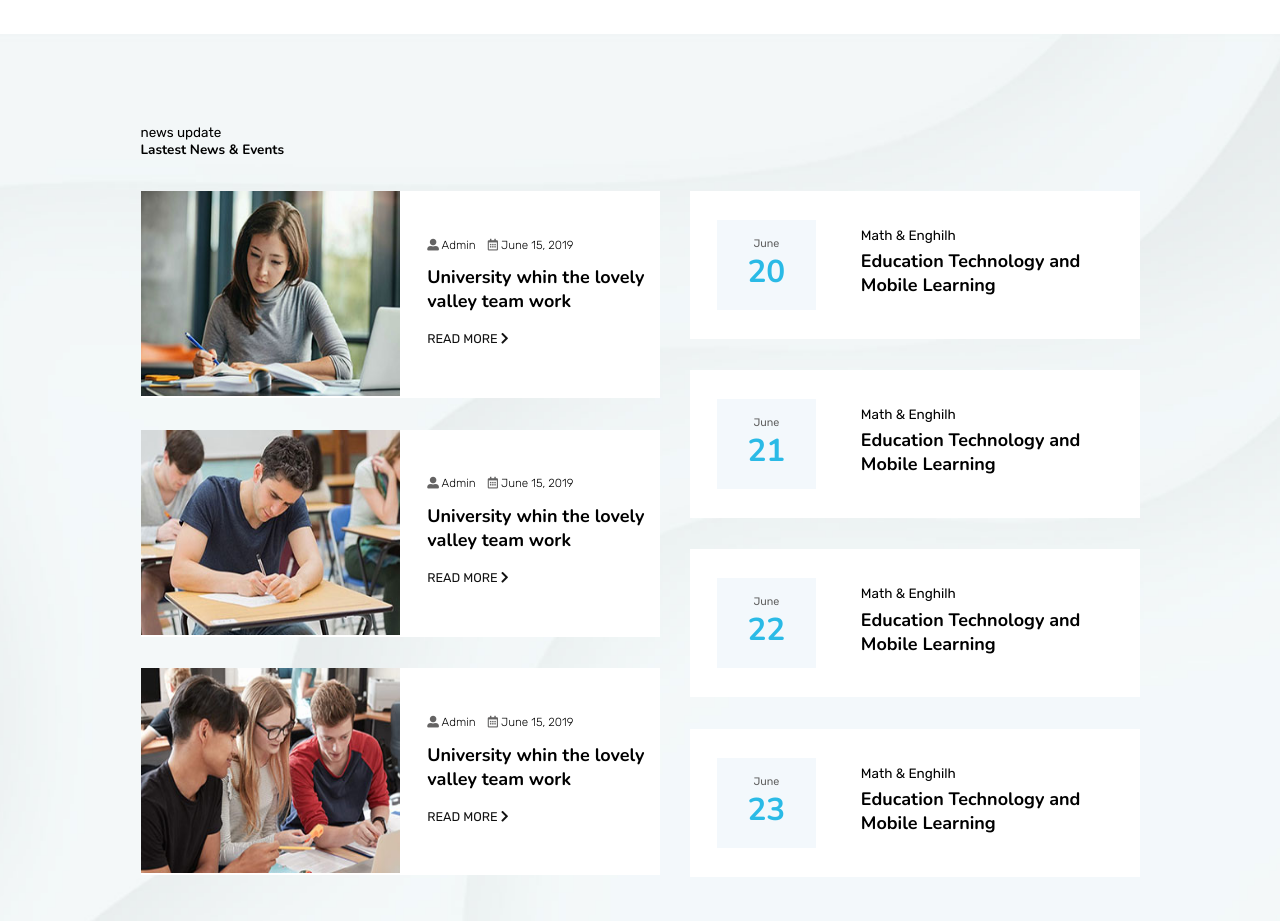
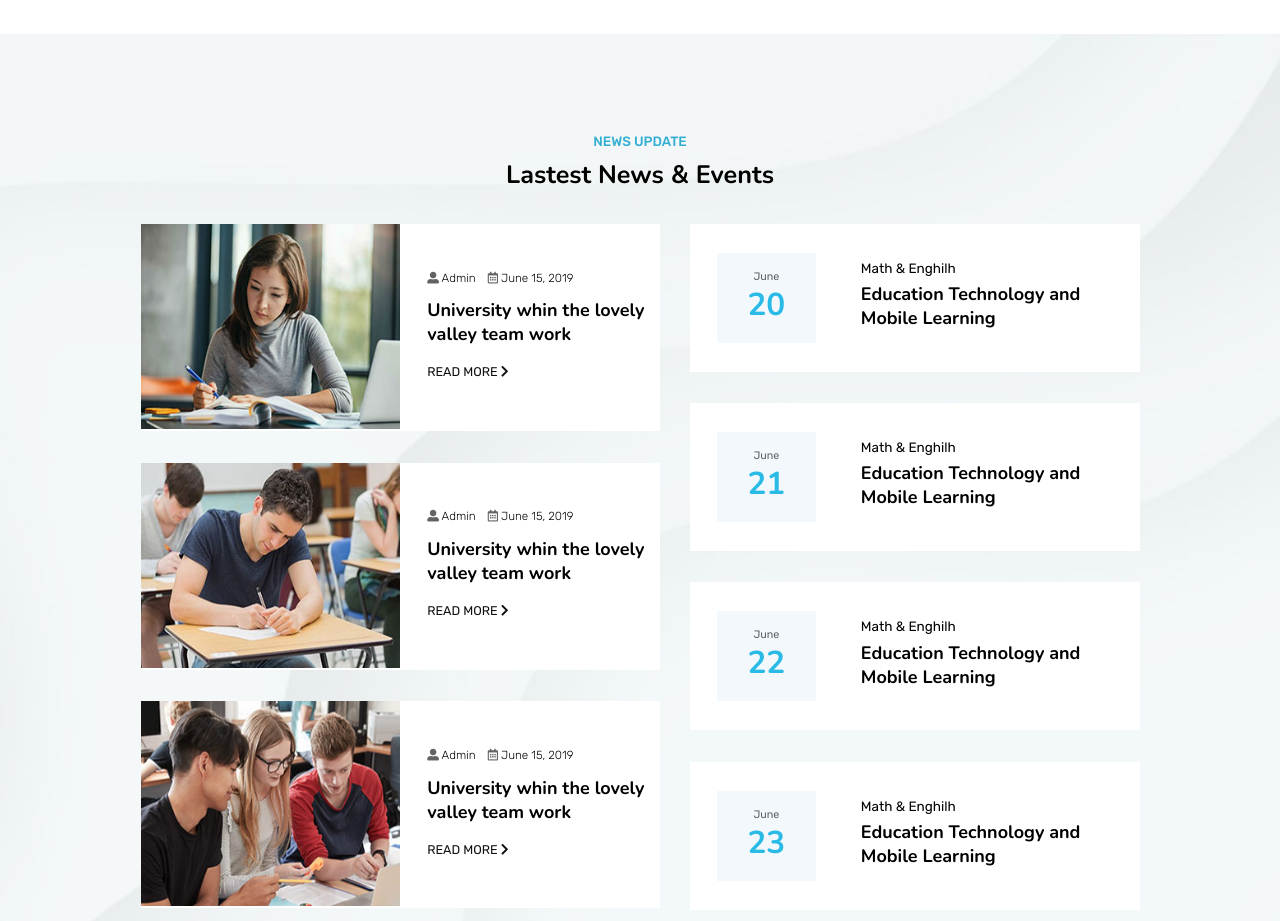
Before and after one commit to Anas27032001/Examination-1, a plain HTML site: page index.html in a window 1280 px wide. Shown: the part 5240-6161 px from the top of the page. Drawn offline with nearby package versions, Linux system fonts and the light colour scheme; files whose address does not match are found by name.

Commit message:
Update style.css

```diff
--- a/style.css
+++ b/style.css
@@ -83,6 +83,20 @@
     transition: .4s;
     color: #fff;
 
+  }
+  .header_text{
+    text-align: center;
+  }
+  .news_section .header_text span{
+    color: #33aed3;
+    text-transform: uppercase;
+    font-weight: 500;
+    margin: 1rem 0;
+    display: inline-block;
+  }
+  .news_section .header_text h2{
+    font-size: 2.8rem;
+    font-weight: 700;
   }
 
   .header_top .header_t0p_main .left span {
```
